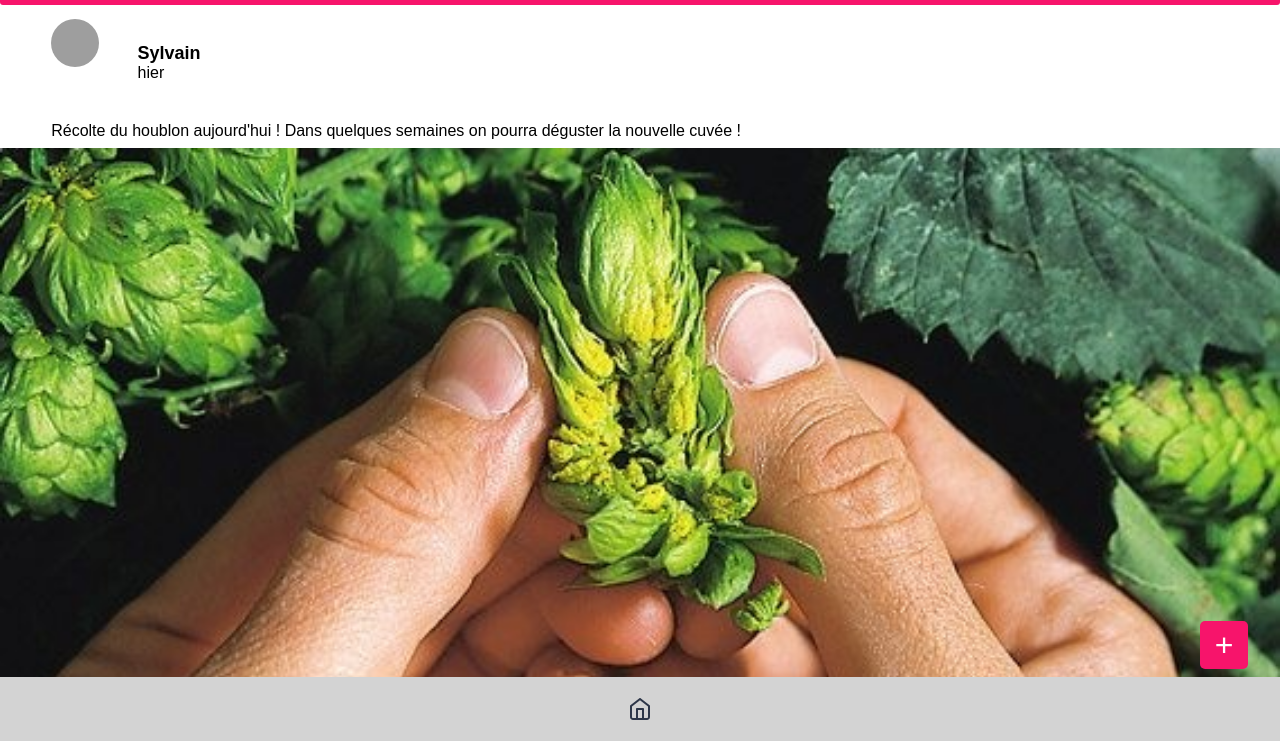
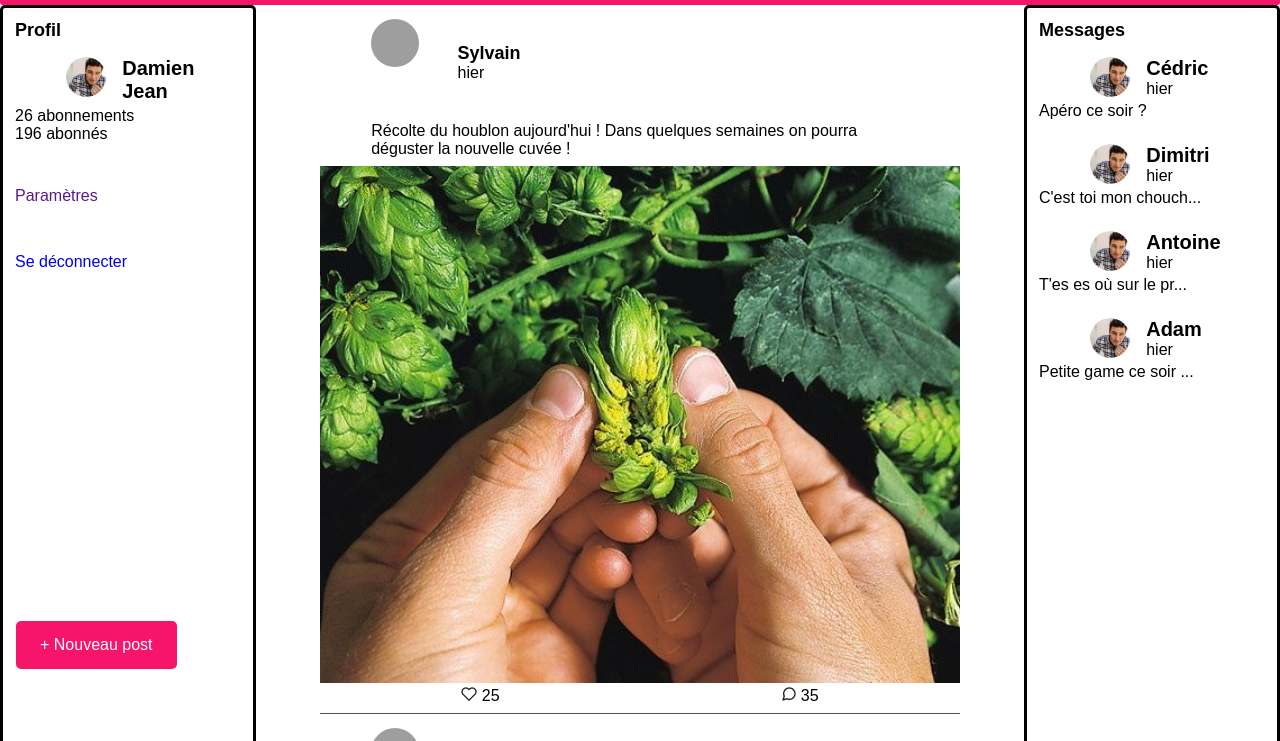
Before and after one commit to bfsylvain/Wild-social, a plain HTML site: page index.html in a window 1280 px wide. Shown: the part 59-800 px from the top of the page. Drawn offline with Linux system fonts and the light colour scheme; grey boxes are pictures that could not be loaded.

Commit message:
Desktop updates

```diff
--- a/script.js
+++ b/script.js
@@ -90,6 +90,7 @@ for (let messageSender of messageSenders) {
 // Afficher ou masquer le header en fonction du scroll
 let lastScroll = 0;
 window.addEventListener("scroll", () => {
+  if (window.innerWidth < 768) {
     if (window.scrollY < lastScroll) {
       header.style.top = 0;
     } else {
@@ -99,23 +100,28 @@ window.addEventListener("scroll", () => {
       removeShadowMode1();
     }
     lastScroll = window.scrollY;
+  }
 });
 
 // Le bouton "messages" ouvre la barre latérale droite
 messageBtn.addEventListener("click", () => {
+  if (window.innerWidth < 768) {
     sidebarRight.classList.toggle("active-right");
     profileBtn.inert = true;
     postBtn.inert = true;
     shadowModeToggle();
+  }
 });
 
 // Le bouton "profil" ouvre la barre latérale gauche
 profileBtn.addEventListener("click", () => {
+  if (window.innerWidth < 768) {
     sidebarLeft.classList.toggle("active-left");
     messageBtn.inert = true;
     postBtn.inert = true;
     shadowModeToggle();
     header.classList.toggle("shadowMode");
+  }
 });
 
 // Fermer la sidebar si on clique en dehors des sidebars ou du slider nouveau post
@@ -162,9 +168,9 @@ const commentsLibrary = new Set();
 
 commentBtn.forEach((button) =>
   button.addEventListener("click", () => {
-    const targetPost = event.target.parentNode.parentNode.parentNode
-    console.log("l'Id du post: ", parseInt(targetPost.id))
-    commentsLibrary.add(parseInt(targetPost.id))
+    const targetPost = event.target.parentNode.parentNode.parentNode;
+    console.log("l'Id du post: ", parseInt(targetPost.id));
+    commentsLibrary.add(parseInt(targetPost.id));
     commentContainerContent.innerHTML = "";
     commentsStorage = JSON.parse(localStorage.getItem("comments"));
 
@@ -208,16 +214,16 @@ class Post {
 let commentInput = document.querySelector(".comment-txt");
 submitBtn.addEventListener("click", (e) => {
   e.preventDefault();
-  let commentBtnTarget = commentBtn[[...commentsLibrary][0]]
-  let commentCounter = commentBtnTarget.parentNode.querySelector("span")
-  console.log("voici le contenu de la span ciblee", commentCounter.innerHTML)
+  let commentBtnTarget = commentBtn[[...commentsLibrary][0]];
+  let commentCounter = commentBtnTarget.parentNode.querySelector("span");
+  console.log("voici le contenu de la span ciblee", commentCounter.innerHTML);
   commentCounter.innerHTML++;
   commentContainer.classList.remove("showComment");
   removeShadowMode();
 
   let newComment = commentInput.value;
   const essaiCommentaire = new Post([...commentsLibrary][0], newComment);
-  console.log("voici le nouveau commentaire : ", essaiCommentaire)
+  console.log("voici le nouveau commentaire : ", essaiCommentaire);
   comments.push(essaiCommentaire);
   //Envoi d'un nouveau commentaire dans le local storage
   let commentSenders = window.localStorage.getItem("comments");
@@ -245,13 +251,12 @@ postSubmitBtn.addEventListener("click", (e) => {
   userPost.profilePic = "assets/img/profile/damien-jean.jpeg";
   userPost.date = "A l'instant";
   userPost.text = postInput.value;
-  userPost.id = postsStorage.length
-
+  userPost.id = postsStorage.length;
 
   postsStorage.push(userPost);
   articleArea.innerHTML = "";
   for (let i = postsStorage.length - 1; i >= 0; i--) {
-    createPost(postsStorage[i], articleArea,[i]);
+    createPost(postsStorage[i], articleArea, [i]);
   }
   let newPostStorage = JSON.stringify(postsStorage);
   window.localStorage.setItem("posts", newPostStorage);
@@ -262,9 +267,9 @@ postSubmitBtn.addEventListener("click", (e) => {
   //Réactive tous les boutons message apres creation d'un nouveau post
   commentBtn.forEach((button) =>
     button.addEventListener("click", () => {
-    const targetPost = event.target.parentNode.parentNode.parentNode
-    console.log("l'Id du post: ", parseInt(targetPost.id))
-    commentsLibrary.add(parseInt(targetPost.id))
+      const targetPost = event.target.parentNode.parentNode.parentNode;
+      console.log("l'Id du post: ", parseInt(targetPost.id));
+      commentsLibrary.add(parseInt(targetPost.id));
       commentContainerContent.innerHTML = "";
       commentsStorage = JSON.parse(localStorage.getItem("comments"));
 
@@ -272,7 +277,9 @@ postSubmitBtn.addEventListener("click", (e) => {
         (comment) => comment.postId === parseInt(targetPost.id)
       );
       console.log("voici la liste: ", matchUser);
-    matchUser.forEach((match) => createComment(match, commentContainerContent));
+      matchUser.forEach((match) =>
+        createComment(match, commentContainerContent)
+      );
       addShadowMode();
 
       commentContainer.classList.add("showComment");
@@ -320,3 +327,8 @@ homeBtn.addEventListener("click", () => {
     behavior: "smooth",
   });
 });
+
+if (window.innerWidth > 768) {
+  postBtn.innerHTML = "+ Nouveau post";
+  postBtn.style.width = "auto";
+}
--- a/style.css
+++ b/style.css
@@ -338,3 +338,37 @@ a,
   top: 10px;
   transform: translate(-50%);
 }
+
+@media screen and (min-width: 768px) {
+
+  .header {
+    position: fixed;
+  }
+
+  .article-area {
+    margin: 0 25vw;
+  }
+  .sidebar-left {
+left: 0;
+width: 20vw;
+height: 100vh;
+  }
+  .sidebar-right {
+    right: 0;
+    width: 20vw;
+    height: 100vh;
+  }
+  .article-area {
+    margin-top: 8vh;
+  }
+  .post-button {
+padding: 1.5rem;
+font-size: medium;
+left: 1rem;
+right: auto;
+  }
+  .footer {
+    display: none;
+  }
+
+}
```
Lines whose indentation alone changed are shown as unchanged.
